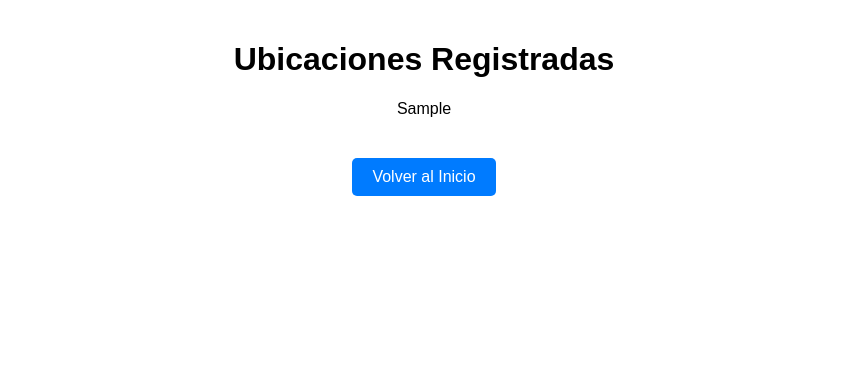
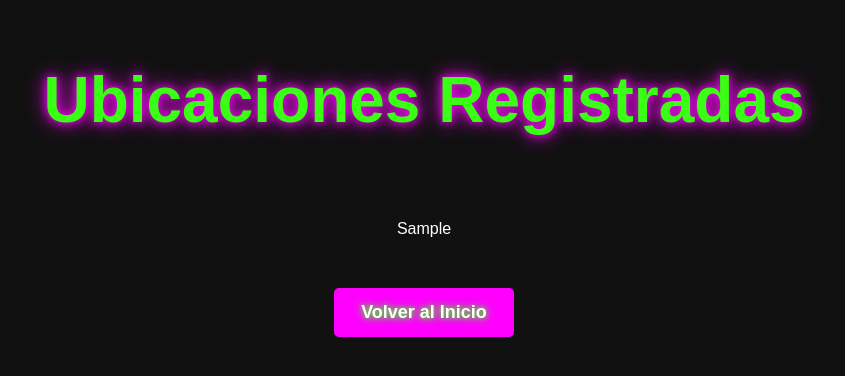
Before and after one commit to raymundosoto/App-web-Tracker-GPS-con-ESP32-y-modulo-NEO-6M-0-001-en-flask-y-mapas-de-Folium-, a Flask app: template templates/show_all.html in a window 1280 px wide. Shown: the top 376 px of the page, without its empty margins (216-1061 px from the left). Run offline with Flask 2, Linux system fonts and the light colour scheme; the template is opened without the code that fills it: most values are stand-ins (such as "Sample title", 1, 10 or a date in 2020).

Commit message:
Se agren colores
Se agregan colores

```diff
--- a/static/styles.css
+++ b/static/styles.css
@@ -6,11 +6,17 @@ body {
     display: flex;
     flex-direction: column;
     align-items: center;
+    background-color: #111; /* Fondo oscuro para resaltar los neones */
+    color: #fff; /* Color de texto blanco para resaltar con el fondo oscuro */
 }
 
+/* Estilo para el encabezado */
 header {
     text-align: center;
     margin-top: 20px;
+    font-size: 2rem;
+    color: #39FF14; /* Verde neón */
+    text-shadow: 0 0 10px #39FF14, 0 0 20px #39FF14;
 }
 
 /* Contenedor principal */
@@ -20,8 +26,10 @@ main {
     display: flex;
     flex-direction: column;
     align-items: center;
+    margin-top: 40px;
 }
 
+/* Contenedor para el mapa y los datos */
 .map-container {
     display: flex;
     justify-content: space-between;
@@ -33,42 +41,66 @@ main {
 .map {
     width: 60%;
     height: 400px; /* Ajusta el tamaño del mapa según sea necesario */
+    border: 3px solid #39FF14; /* Borde verde neón */
+    box-shadow: 0 0 10px #39FF14, 0 0 20px #39FF14;
 }
 
 /* Estilos para la sección de datos */
 .info-container {
     width: 35%;
-    padding: 10px;
-    border: 1px solid #ccc;
-    background-color: #f9f9f9;
+    padding: 15px;
+    border: 3px solid #FF00FF; /* Borde rosa neón */
+    background-color: rgba(0, 0, 0, 0.7); /* Fondo oscuro con transparencia */
     margin-left: 20px;
+    box-shadow: 0 0 10px #FF00FF, 0 0 20px #FF00FF;
 }
 
 .info-container h2 {
     margin-top: 0;
+    color: #FF00FF; /* Título en rosa neón */
 }
 
 /* Estilos para los botones */
 .button-container {
     display: flex;
     justify-content: center;
-    gap: 10px;
-    margin-top: 20px;
+    gap: 15px;
+    margin-top: 30px;
     width: 100%;
 }
 
 /* Botones */
 button {
-    padding: 10px 20px;
-    font-size: 16px;
+    padding: 12px 25px;
+    font-size: 18px;
     cursor: pointer;
-    background-color: #007BFF;
-    color: white;
-    border: none;
+    background-color: #FF00FF; /* Rosa neón */
+    color: #fff;
+    border: 2px solid #FF00FF;
     border-radius: 5px;
-    transition: background-color 0.3s;
+    transition: background-color 0.3s, box-shadow 0.3s;
+    font-weight: bold;
+    text-shadow: 0 0 5px #39FF14, 0 0 10px #39FF14;
 }
 
 button:hover {
-    background-color: #0056b3;
+    background-color: #39FF14; /* Verde neón cuando el botón está activo */
+    box-shadow: 0 0 15px #FF00FF, 0 0 30px #FF00FF;
 }
+
+/* Animación de texto */
+h1, h2, p {
+    animation: neon-flicker 1.5s infinite alternate;
+}
+
+@keyframes neon-flicker {
+    0% {
+        text-shadow: 0 0 10px #39FF14, 0 0 20px #39FF14;
+    }
+    50% {
+        text-shadow: 0 0 10px #FF00FF, 0 0 20px #FF00FF;
+    }
+    100% {
+        text-shadow: 0 0 10px #39FF14, 0 0 20px #39FF14;
+    }
+}
```
